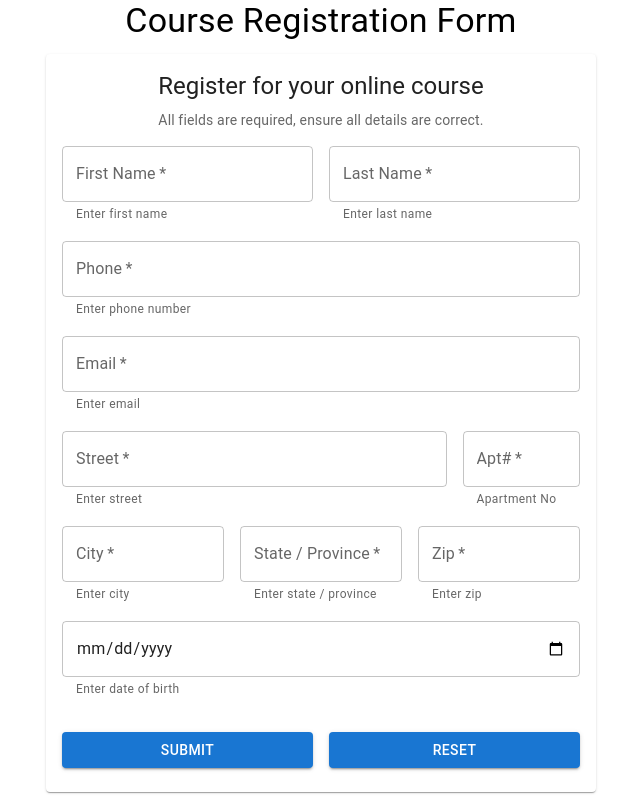
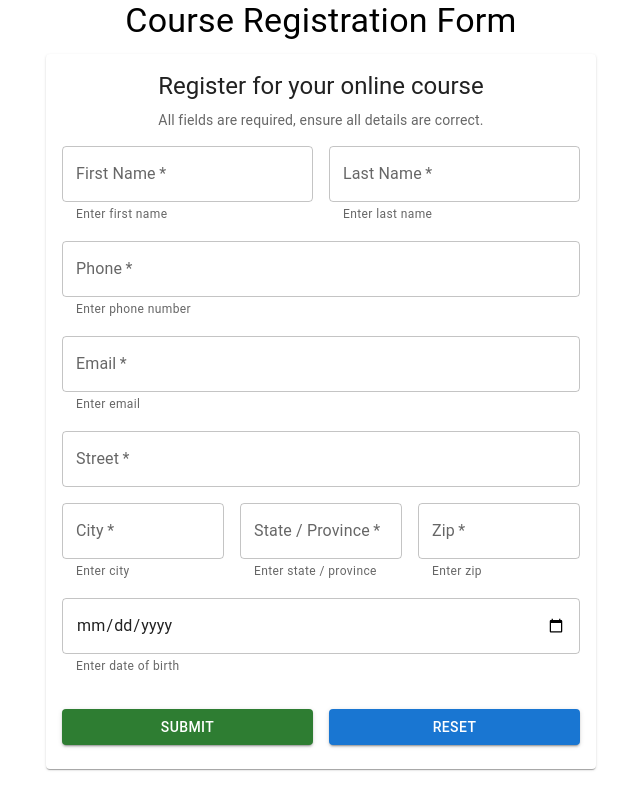
Before and after one commit to dellydel/student-tracker, a React (Create React App) app in the folder front-end/: page / in a window 1280 px wide. Shown: the whole page, without its empty margins (319-959 px from the left). Built offline with nearby package versions, Linux system fonts and the light colour scheme.

Commit message:
Fix aptNo and removal of axios

```diff
--- a/front-end/src/components/RegisterCourse.js
+++ b/front-end/src/components/RegisterCourse.js
@@ -1,7 +1,6 @@
 import {
   Card, CardContent, Typography, Grid, TextField, Button,
 } from "@mui/material";
-import axios from "axios";
 import {useEffect, useState } from "react";
 
 
@@ -12,7 +11,6 @@ const RegisterCourse = () => {
   const [phoneNumber, setPhoneNumber] = useState("");
   const [email, setEmail] = useState("");
   const [street, setStreet] = useState("");
-  const [apartmentNo, setApartmentNo] = useState("");
   const [city, setCity] = useState("");
   const [state, setState] = useState("");
   const [zip, setZip] = useState("");
@@ -55,7 +53,6 @@ const RegisterCourse = () => {
         phoneNumber,
         email,
         street,
-        apartmentNo,
         city,
         state,
         zip,
@@ -96,15 +93,19 @@ const RegisterCourse = () => {
   };
   const functionPost = async (url,  jsonData ) => {
     setIsLoading(true);
-    axios.post(url, jsonData)
-      .then((response) => {
-        setIsLoading(false);
-        setRegisterStatus(true);
-      })
-      .catch((error) => {
-        setIsLoading(false);
-        setRegisterStatus(false);
-      });
+    const response = await fetch(url,{
+      method: "POST",
+      body: JSON.stringify(jsonData),
+      headers: { "Content-Type": "Application/json" },
+    })
+    if (response.ok) {
+      setIsLoading(false);
+      setRegisterStatus(true);
+    } else {
+      setIsLoading(false);
+      setRegisterStatus(false);
+    }
+    return response.ok;
   };
   return (
     <>
@@ -121,6 +122,7 @@ const RegisterCourse = () => {
           >
             All fields are required, ensure all details are correct.
           </Typography>
+
           <p></p>
           <form onSubmit={registerStudent}>
             <Grid container spacing={2}>
@@ -170,27 +172,15 @@ const RegisterCourse = () => {
                   onChange={(event) => setEmail(event.target.value)}
                 />
               </Grid>
-              <Grid xs={12} sm={9} item>
+              <Grid xs={12} item>
                 <TextField
                   label="Street"
                   name="street"
-                  helperText="Enter street"
+                  placeholder="Enter street"
                   variant="outlined"
                   fullWidth
                   required
                   onChange={(event) => setStreet(event.target.value)}
-                />
-              </Grid>
-              <Grid xs={12} sm={3} item>
-                <TextField
-                  type="number"
-                  label="Apt#"
-                  name="apartmentNo"
-                  helperText="Apartment No"
-                  variant="outlined"
-                  fullWidth
-                  required
-                  onChange={(event) => setApartmentNo(event.target.value)}
                 />
               </Grid>
               <Grid xs={12} sm={4} item>
@@ -244,7 +234,7 @@ const RegisterCourse = () => {
                 </div>
               </Grid>
               <Grid xs={12} sm={6} item>
-                <Button type="submit" variant="contained" id="submitButton" fullWidth>
+                <Button type="submit" color="success" variant="contained" fullWidth>
                   Submit
                 </Button>
               </Grid>
```
Also changed, not shown: 1 other file (tests, documents, lock files or other folders).
